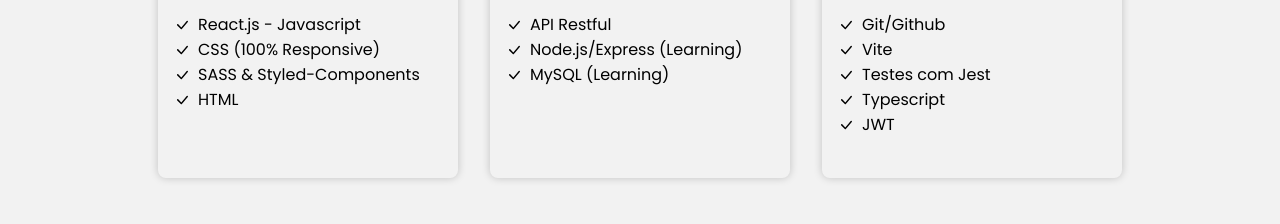
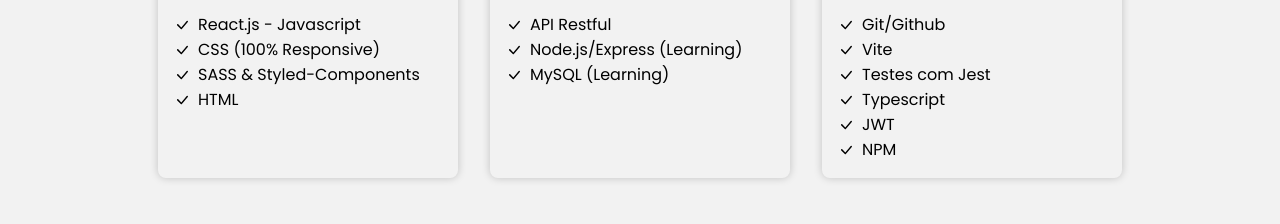
Before and after one commit to genari-j/portfolio, a React (Vite) app: page / in a window 1280 px wide. Shown: the part 1420-1644 px from the top of the page. Built offline with nearby package versions, Linux system fonts and the light colour scheme.

Commit message:
Ajuste, sessão habilidades

```diff
--- a/src/components/Skills/index.jsx
+++ b/src/components/Skills/index.jsx
@@ -73,6 +73,10 @@
                         <BsCheckLg />
                         <span>JWT</span>
                     </div>
+                    <div>
+                        <BsCheckLg />
+                        <span>NPM</span>
+                    </div>
                 </Card>
             </SkillCards>
         </Container>
```
